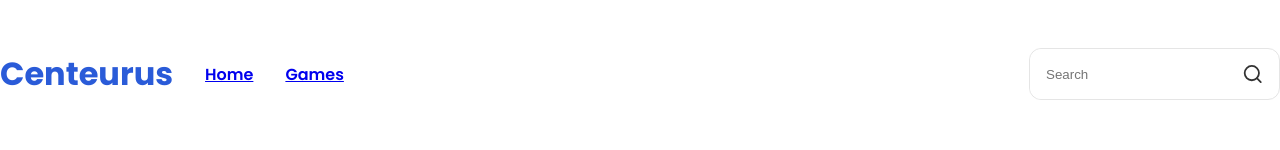
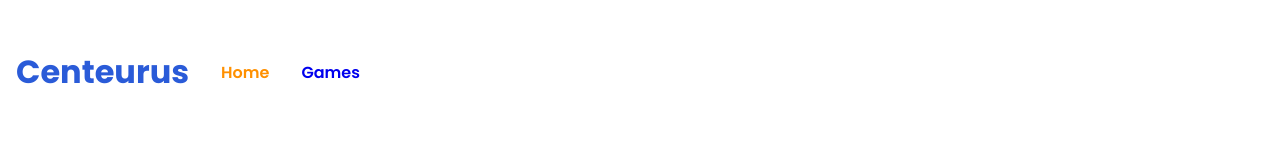
Before and after one commit to ManoMartins/centaurus-web, a Next.js app: page / in a window 1280 px wide. Shown: the top 150 px of the page. Built offline with nearby package versions, Linux system fonts and the light colour scheme.

Commit message:
chore: active link

```diff
--- /dev/null
+++ b/src/components/ActiveLink/index.tsx
@@ -0,0 +1,26 @@
+import { useRouter } from "next/dist/client/router";
+import Link, { LinkProps } from "next/link";
+import React, { cloneElement, ReactElement } from "react";
+
+interface Props extends LinkProps {
+  children: ReactElement;
+  activeClassName: string;
+}
+
+export default function ActiveLink({
+  children,
+  activeClassName,
+  ...rest
+}: Props) {
+  const { asPath } = useRouter();
+
+  const className = asPath === rest.href ? activeClassName : "";
+
+  return (
+    <Link {...rest}>
+      {cloneElement(children, {
+        className,
+      })}
+    </Link>
+  );
+}
--- a/src/components/Header/index.tsx
+++ b/src/components/Header/index.tsx
@@ -1,5 +1,4 @@
 import Navigation from '../Navigation';
-import Search from '../Search';
 
 import { Container, Logo } from './styles';
 
@@ -10,7 +9,6 @@ export default function Header() {
         <Logo>Centeurus</Logo>
         <Navigation />
       </div>
-      <Search />
     </Container>
   );
 }
--- a/src/components/Header/styles.ts
+++ b/src/components/Header/styles.ts
@@ -7,6 +7,7 @@ export const Container = styled.div`
 
   max-width: 1400px;
   margin: 48px auto;
+  padding: 0 16px;
 
   > div {
     display: flex;
--- a/src/components/Navigation/index.tsx
+++ b/src/components/Navigation/index.tsx
@@ -1,18 +1,21 @@
-import { Container, StyledLink as Link } from './styles';
+import { useRouter } from 'next/dist/client/router';
+import React from 'react';
+import ActiveLink from '../ActiveLink';
+import { Container } from './styles';
 
 export default function Navigation() {
   return (
     <Container>
       <ul>
         <li>
-          <Link href="/">
+          <ActiveLink activeClassName={"active"} href="/">
             <a>Home</a>
-          </Link>
+          </ActiveLink>
         </li>
         <li>
-          <Link href="/games">
+          <ActiveLink activeClassName={"active"} href="/games">
             <a>Games</a>
-          </Link>
+          </ActiveLink>
         </li>
       </ul>
     </Container>
--- a/src/components/Navigation/styles.ts
+++ b/src/components/Navigation/styles.ts
@@ -1,5 +1,5 @@
 import styled from "styled-components";
-import Link from 'next/link';
+import Link from "next/link";
 
 export const Container = styled.nav`
   > ul {
@@ -10,6 +10,14 @@ export const Container = styled.nav`
       margin-left: 2rem;
       font-size: 1rem;
       font-weight: 600;
+
+      a {
+        text-decoration: none;
+      }
+
+      .active {
+        color: #ff9000;
+      }
     }
   }
 `;
```
